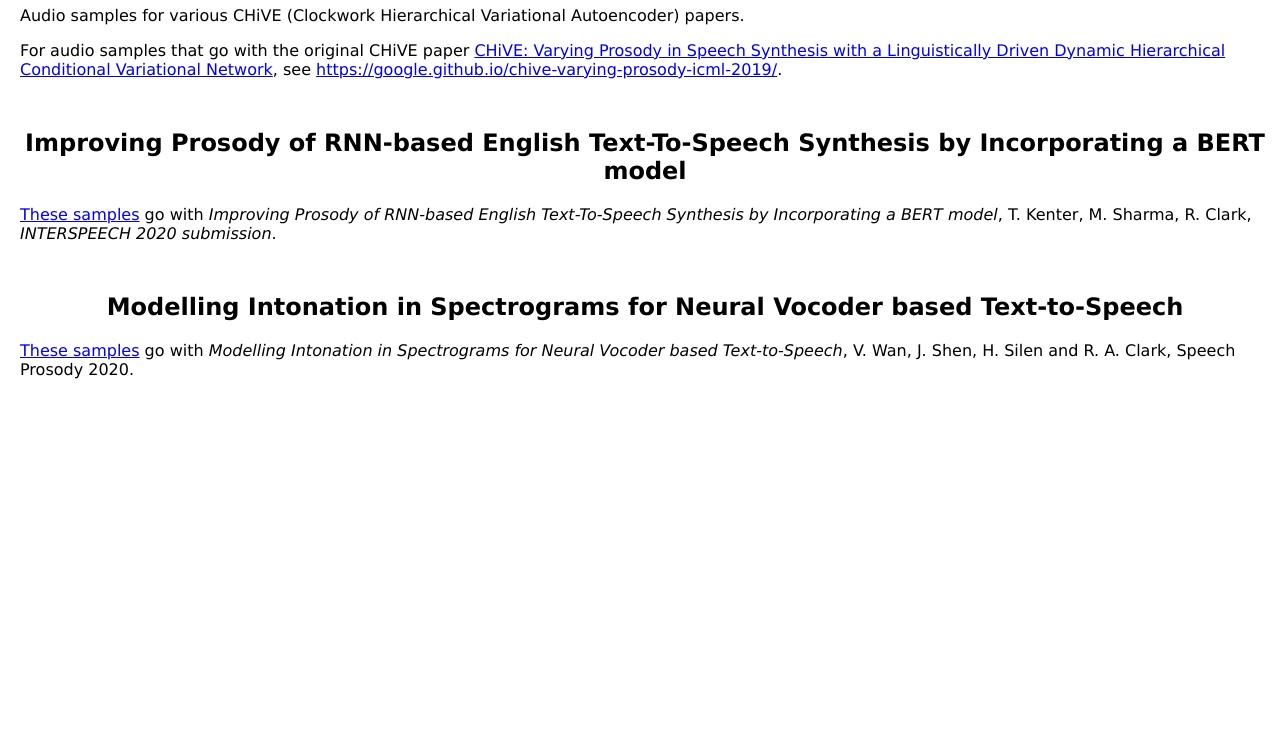
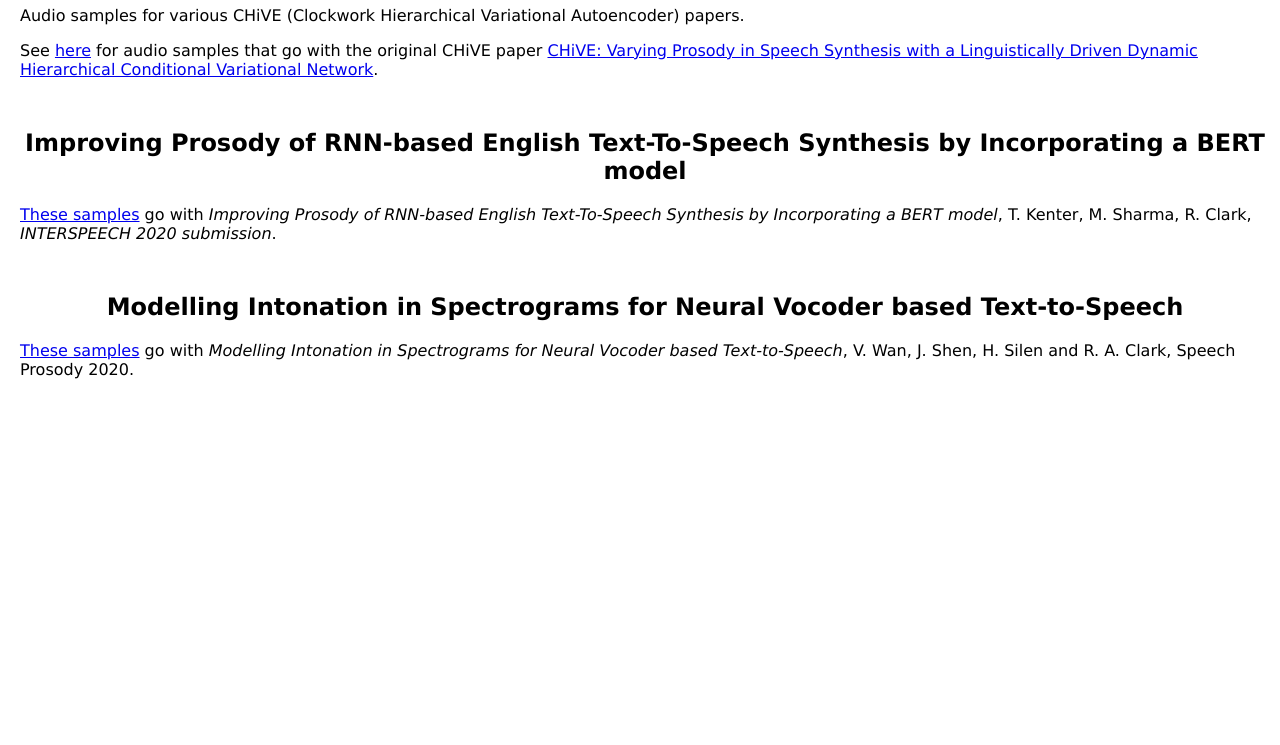
Before and after one commit to google/chive-prosody, a plain HTML site: page index.html in a window 1280 px wide. Shown: the part 95-840 px from the top of the page. Drawn offline with Linux system fonts and the light colour scheme.

Commit message:
Nicer way of linking.

```diff
--- a/index.html
+++ b/index.html
@@ -11,7 +11,7 @@
         <div class="comment">
           Audio samples for various CHiVE (Clockwork Hierarchical Variational Autoencoder) papers.
           <p>
-            For audio samples that go with the original CHiVE paper <a href="https://research.google/pubs/pub48239/" target="_blank">CHiVE: Varying Prosody in Speech Synthesis with a Linguistically Driven Dynamic Hierarchical Conditional Variational Network</a>, see <a href="https://google.github.io/chive-varying-prosody-icml-2019/" target="_blank">https://google.github.io/chive-varying-prosody-icml-2019/</a>.
+            See <a href="https://google.github.io/chive-varying-prosody-icml-2019/" target="_blank">here</a> for audio samples that go with the original CHiVE paper <a href="https://research.google/pubs/pub48239/" target="_blank">CHiVE: Varying Prosody in Speech Synthesis with a Linguistically Driven Dynamic Hierarchical Conditional Variational Network</a>.
         </div>
 
         <h2>Improving Prosody of RNN-based English Text-To-Speech Synthesis by Incorporating a BERT model</h2>
```
